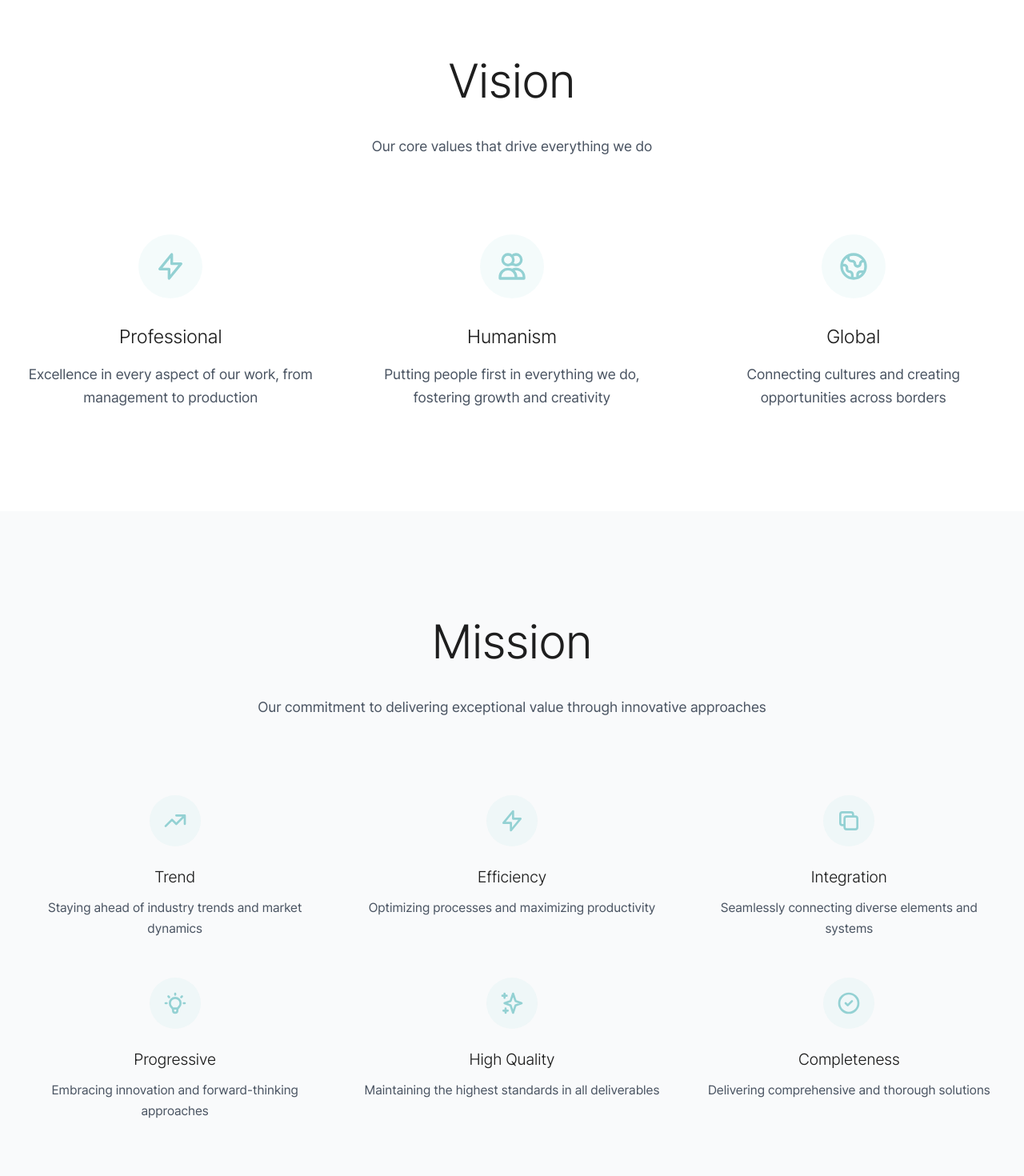
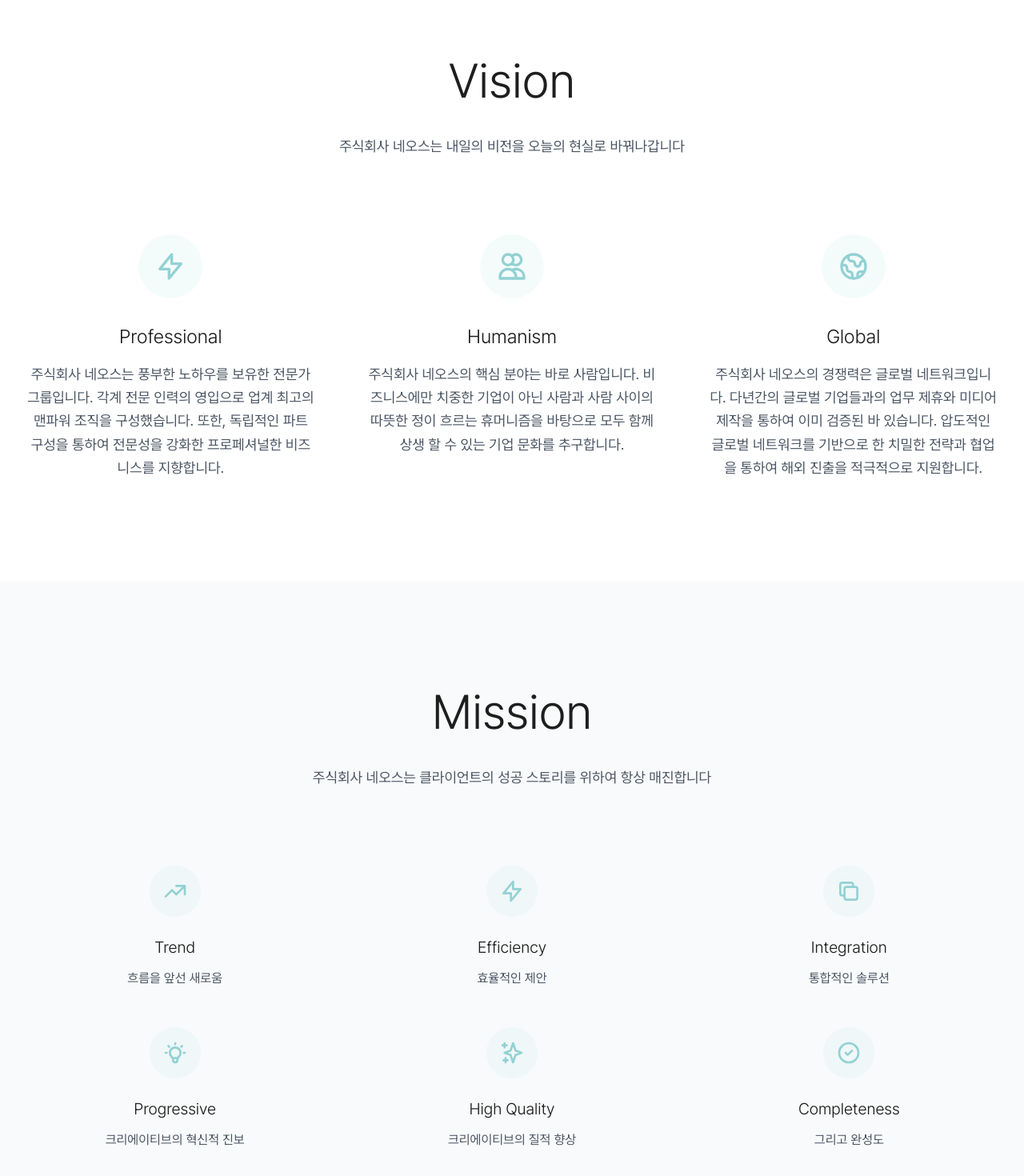
Before and after one commit to neoskorea/neos-homepage, a Next.js app: page / in a window 1280 px wide. Shown: the part 862-2332 px from the top of the page at 80% size. Built offline with nearby package versions, Linux system fonts and the light colour scheme.

Commit message:
feat: 일부 내용 한글로 변경

```diff
--- a/app/page.tsx
+++ b/app/page.tsx
@@ -32,7 +32,7 @@ export default function Home() {
         <div className="text-center mb-24">
           <h2 className="text-4xl md:text-6xl font-light text-text-primary mb-8">Vision</h2>
           <p className="text-lg text-text-secondary max-w-2xl mx-auto leading-relaxed">
-            Our core values that drive everything we do
+            주식회사 네오스는 내일의 비전을 오늘의 현실로 바꿔나갑니다
           </p>
         </div>
 
@@ -45,7 +45,10 @@ export default function Home() {
             </div>
             <h3 className="text-2xl font-light text-text-primary mb-4">Professional</h3>
             <p className="text-lg text-text-secondary leading-relaxed">
-              Excellence in every aspect of our work, from management to production
+              주식회사 네오스는 풍부한 노하우를 보유한 전문가 그룹입니다.
+              각계 전문 인력의 영입으로 업계 최고의 맨파워 조직을 구성했습니다.
+              또한, 독립적인 파트 구성을 통하여 전문성을 강화한
+              프로페셔널한 비즈니스를 지향합니다.
             </p>
           </div>
 
@@ -57,7 +60,9 @@ export default function Home() {
             </div>
             <h3 className="text-2xl font-light text-text-primary mb-4">Humanism</h3>
             <p className="text-lg text-text-secondary leading-relaxed">
-              Putting people first in everything we do, fostering growth and creativity
+              주식회사 네오스의 핵심 분야는 바로 사람입니다.
+              비즈니스에만 치중한 기업이 아닌 사람과 사람 사이의 따뜻한 정이 흐르는
+              휴머니즘을 바탕으로 모두 함께 상생 할 수 있는 기업 문화를 추구합니다.
             </p>
           </div>
 
@@ -69,7 +74,9 @@ export default function Home() {
             </div>
             <h3 className="text-2xl font-light text-text-primary mb-4">Global</h3>
             <p className="text-lg text-text-secondary leading-relaxed">
-              Connecting cultures and creating opportunities across borders
+              주식회사 네오스의 경쟁력은 글로벌 네트워크입니다.
+              다년간의 글로벌 기업들과의 업무 제휴와 미디어 제작을 통하여 이미 검증된 바 있습니다.
+              압도적인 글로벌 네트워크를 기반으로 한 치밀한 전략과 협업을 통하여 해외 진출을 적극적으로 지원합니다.
             </p>
           </div>
         </div>
@@ -80,7 +87,7 @@ export default function Home() {
         <div className="text-center mb-24">
           <h2 className="text-4xl md:text-6xl font-light text-text-primary mb-8">Mission</h2>
           <p className="text-lg text-text-secondary max-w-2xl mx-auto leading-relaxed">
-            Our commitment to delivering exceptional value through innovative approaches
+            주식회사 네오스는 클라이언트의 성공 스토리를 위하여 항상 매진합니다
           </p>
         </div>
 
@@ -93,7 +100,7 @@ export default function Home() {
             </div>
             <h3 className="text-xl font-light text-text-primary mb-3">Trend</h3>
             <p className="text-text-secondary leading-relaxed">
-              Staying ahead of industry trends and market dynamics
+              흐름을 앞선 새로움
             </p>
           </div>
 
@@ -105,7 +112,7 @@ export default function Home() {
             </div>
             <h3 className="text-xl font-light text-text-primary mb-3">Efficiency</h3>
             <p className="text-text-secondary leading-relaxed">
-              Optimizing processes and maximizing productivity
+              효율적인 제안
             </p>
           </div>
 
@@ -117,7 +124,7 @@ export default function Home() {
             </div>
             <h3 className="text-xl font-light text-text-primary mb-3">Integration</h3>
             <p className="text-text-secondary leading-relaxed">
-              Seamlessly connecting diverse elements and systems
+              통합적인 솔루션
             </p>
           </div>
 
@@ -129,7 +136,7 @@ export default function Home() {
             </div>
             <h3 className="text-xl font-light text-text-primary mb-3">Progressive</h3>
             <p className="text-text-secondary leading-relaxed">
-              Embracing innovation and forward-thinking approaches
+              크리에이티브의 혁신적 진보
             </p>
           </div>
 
@@ -141,7 +148,7 @@ export default function Home() {
             </div>
             <h3 className="text-xl font-light text-text-primary mb-3">High Quality</h3>
             <p className="text-text-secondary leading-relaxed">
-              Maintaining the highest standards in all deliverables
+              크리에이티브의 질적 향상
             </p>
           </div>
 
@@ -153,7 +160,7 @@ export default function Home() {
             </div>
             <h3 className="text-xl font-light text-text-primary mb-3">Completeness</h3>
             <p className="text-text-secondary leading-relaxed">
-              Delivering comprehensive and thorough solutions
+              그리고 완성도
             </p>
           </div>
         </div>
```
